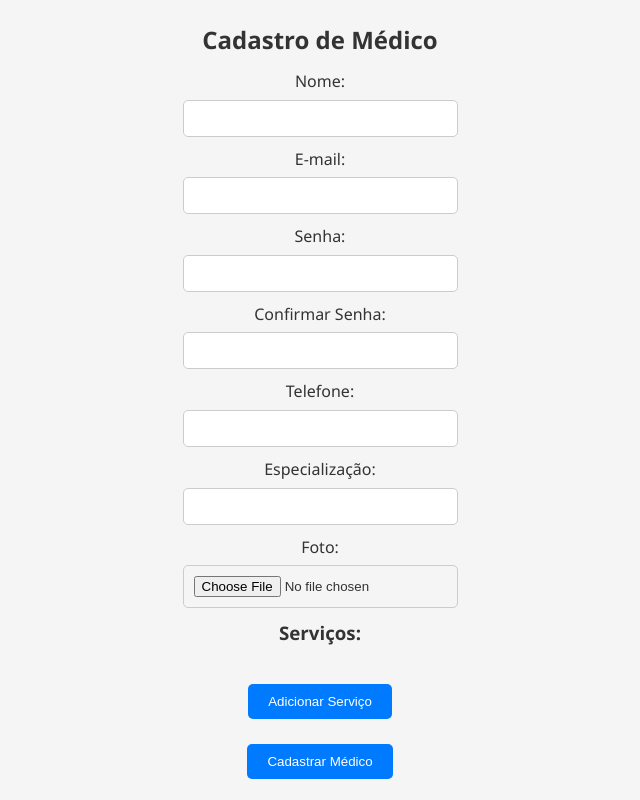
After one commit to ViniciosGabriel1/facility, a PHP site: page /cadastro_medico.php in a window 1280 px wide. The commit adds this page. Shown: the whole page, without its empty margins (320-960 px from the left). Run offline with PHP 8.4, Linux system fonts and the light colour scheme.

Commit message:
Implementando a página inicial do paciente e cadastrando médicos

```diff
--- /dev/null
+++ b/cadastro_medico.php
@@ -0,0 +1,74 @@
+<!DOCTYPE html>
+<html lang="en">
+
+<head>
+    <meta charset="UTF-8">
+    <meta name="viewport" content="width=device-width, initial-scale=1.0">
+    <link rel="stylesheet" href="css/cadastro.css">
+
+    <title>Cadastro de Médico</title>
+</head>
+
+<body>
+
+    <h2>Cadastro de Médico</h2>
+
+    <!-- Adicione os campos de e-mail, telefone, senha e foto ao formulário -->
+    <form action="back/processa_cadastro_medico.php" method="post" enctype="multipart/form-data" id="cadastroForm">
+        <label for="nome">Nome:</label>
+        <input type="text" id="nome" name="nome" required>
+
+        <label for="email">E-mail:</label>
+        <input type="email" id="email" name="email" required>
+
+        <label for="senha">Senha:</label>
+        <input type="password" id="senha" name="senha" required>
+
+        <label for="confirmar_senha">Confirmar Senha:</label>
+        <input type="password" id="confirmar_senha" name="confirmar_senha" required>
+
+        <label for="telefone">Telefone:</label>
+        <input type="tel" id="telefone" name="telefone" required>
+
+        <label for="especializacao">Especialização:</label>
+        <input type="text" id="especializacao" name="especializacao" required>
+
+        <label for="foto">Foto:</label>
+        <input type="file" id="foto" name="foto" accept="image/*" required>
+
+        <!-- Campos para os serviços -->
+        <h3>Serviços:</h3>
+        <div id="servicosContainer">
+            <!-- Conteúdo dinâmico será adicionado aqui -->
+        </div>
+<br>
+        <button type="button" onclick="adicionarServico()">Adicionar Serviço</button>
+        <br>
+        <button type="submit">Cadastrar Médico</button>
+    </form>
+
+    <script>
+        // Função para adicionar dinamicamente campos de serviço
+        function adicionarServico() {
+            const container = document.getElementById("servicosContainer");
+            const novoCampo = document.createElement("div");
+            novoCampo.classList.add("servicoContainer");
+
+            novoCampo.innerHTML = `
+                <input type="text" name="servicos[]" placeholder="Digite o serviço" class="servicoInput" required>
+                <button type="button" onclick="removerServico(this)">Remover Serviço</button>
+            `;
+
+            container.appendChild(novoCampo);
+        }
+
+        // Função para remover o campo de serviço
+        function removerServico(botao) {
+            const container = document.getElementById("servicosContainer");
+            container.removeChild(botao.parentNode);
+        }
+    </script>
+
+</body>
+
+</html>
--- a/css/cadastro.css
+++ b/css/cadastro.css
@@ -7,6 +7,7 @@
 
 /* Estilos globais */
 body {
+    flex-direction: column;
     font-family: 'Segoe UI', Tahoma, Geneva, Verdana, sans-serif;
     line-height: 1.6;
     background-color: #f5f5f5;
@@ -51,9 +52,10 @@ button:hover {
     background-color: #0056b3;
 }
 
-/* Estilos para formulários */
 form {
-    max-width: 400px;
+    display: flex;
+    flex-direction: column;
+    align-items: center;
     margin: 0 auto;
 }
 
@@ -64,13 +66,21 @@ label {
 }
 
 input, textarea {
-    width: 100%;
+    width: 100%; /* Alteração na largura para ocupar 100% */
     padding: 10px;
     margin-bottom: 10px;
     border: 1px solid #ccc;
     border-radius: 5px;
     box-sizing: border-box;
 }
+
+/* Responsividade para campos de entrada */
+@media screen and (max-width: 768px) {
+    input, textarea {
+        width: calc(100% - 20px); /* Ajuste para telas menores */
+    }
+}
+
 
 /* Estilos para seção de cadastro/login */
 .signup-section {
@@ -80,6 +90,20 @@ input, textarea {
     margin-top: 20px;
 }
 
+/* Novos estilos adicionados */
+body {
+    display: flex;
+    align-items: center;
+    justify-content: center;
+    height: 100vh;
+}
+
+.signup-section {
+    width: 100%;
+    max-width: 600px;
+    margin: auto;
+}
+
 /* Responsividade */
 @media screen and (max-width: 768px) {
     .container {
--- a/css/paciente.css
+++ b/css/paciente.css
@@ -33,7 +33,7 @@ h2 {
     width: calc(30% - 40px); /* Largura ajustada */
     max-width: 300px;
     min-width: 250px;
-    height: 200px;
+    height: auto;
     display: flex;
     flex-direction: column;
 }
```
Also changed, not shown: agendar_consulta.php (+11 -8 lines), back/processa_cadastro_medico.php (added, +69 -0 lines), back/processa_login.php (+26 -11 lines), css/login.css (+35 -2 lines), login.php (+10 -3 lines), pagina_paciente.php (+8 -1 lines), uploads/boa.jpeg (added), uploads/boa1.svg (added), uploads/cyphercat.jpg (added), uploads/zoro.jpg (added).
